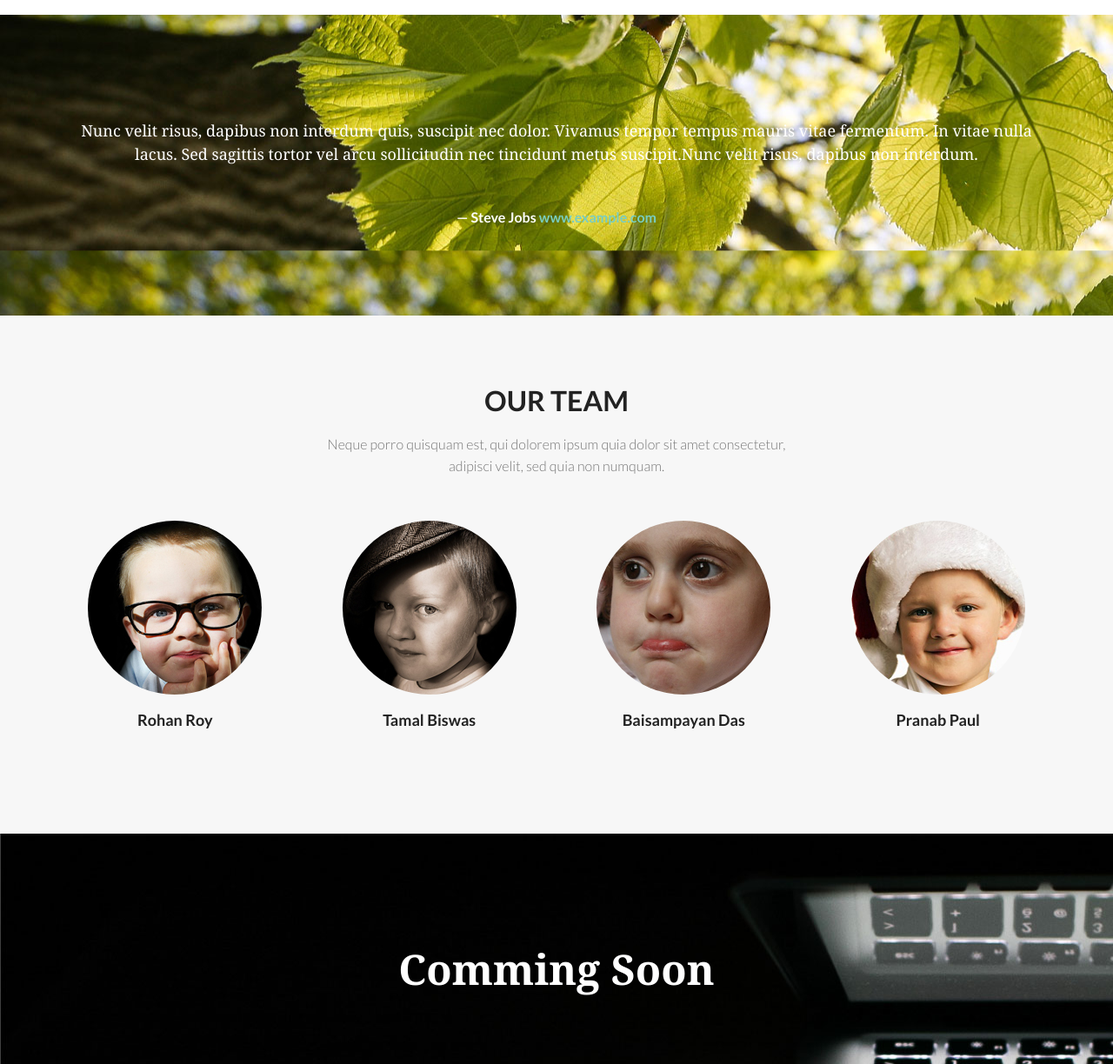
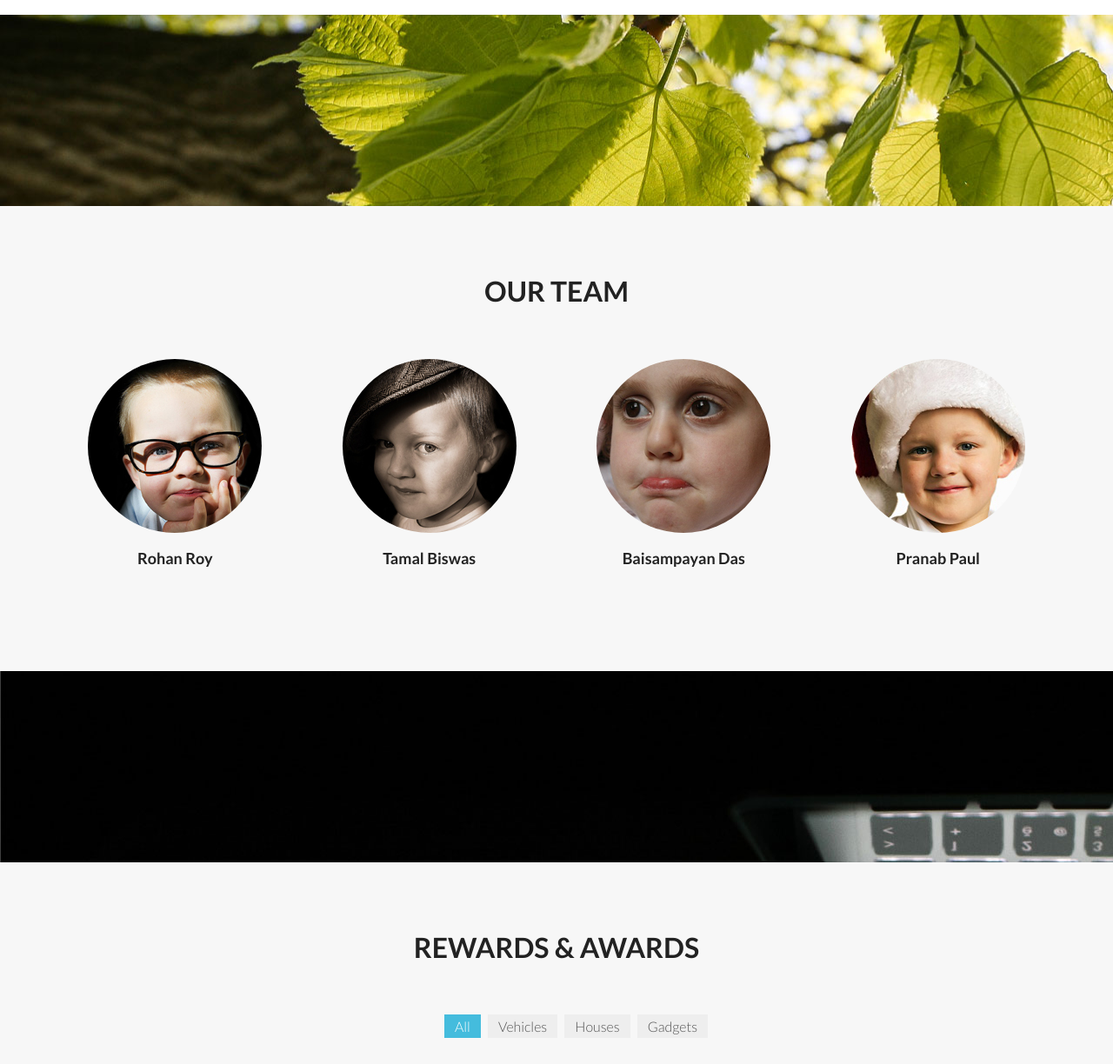
Before and after one commit to triump0870/home, a plain HTML site: page index.html in a window 1280 px wide. Shown: the part 1040-2264 px from the top of the page at 87% size. Drawn offline with Linux system fonts and the light colour scheme; some packages are replaced by stand-ins of ours.

Commit message:
Trimmedd

```diff
--- a/index.html
+++ b/index.html
@@ -113,11 +113,7 @@
 					<div class="col-lg-12">
 							<div class="align-center">
 										<div class="testimonial pad-top40 pad-bot40 clearfix">
-											<h5>
-												Nunc velit risus, dapibus non interdum quis, suscipit nec dolor. Vivamus tempor tempus mauris vitae fermentum. In vitae nulla lacus. Sed sagittis tortor vel arcu sollicitudin nec tincidunt metus suscipit.Nunc velit risus, dapibus non interdum.
-											</h5>
-											<br/>
-											<span class="author">&mdash; Steve Jobs <a href="#">www.example.com</a></span>
+
 										</div>
 
 								</div>
@@ -136,7 +132,6 @@
 					<div class="col-md-offset-3 col-md-6">
 						<div class="section-header">
 							<h2 class="section-heading animated" data-animation="bounceInUp">Our Team</h2>
-							<p>Neque porro quisquam est, qui dolorem ipsum quia dolor sit amet consectetur, adipisci velit, sed quia non numquam.</p>
 						</div>
 					</div>
 				</div>
@@ -188,7 +183,7 @@
 		<section id="parallax1" class="section pad-top40 pad-bot40" data-stellar-background-ratio="0.5">
 			<div class="container">
             <div class="align-center pad-top40 pad-bot40">
-              <a href="upcoming.html">  <blockquote class="bigquote color-white">Comming Soon</blockquote></a>
+
             </div>
 			</div>
 		</section>
@@ -201,7 +196,6 @@
 					<div class="col-md-offset-3 col-md-6">
 						<div class="section-header">
 							<h2 class="section-heading animated" data-animation="bounceInUp">Rewards &amp Awards</h2>
-							<p>Neque porro quisquam est, qui dolorem ipsum quia dolor sit amet consectetur, adipisci velit, sed quia non numquam.</p>
 						</div>
 					</div>
 				</div>
@@ -338,7 +332,6 @@
 		</section>
 		<section id="parallax2" class="section parallax" data-stellar-background-ratio="0.5">
             <div class="align-center pad-top40 pad-bot40">
-              <a href="upcoming.html">  <blockquote class="bigquote color-white">Comming Soon</blockquote></a>
             </div>
 		</section>
 
```
